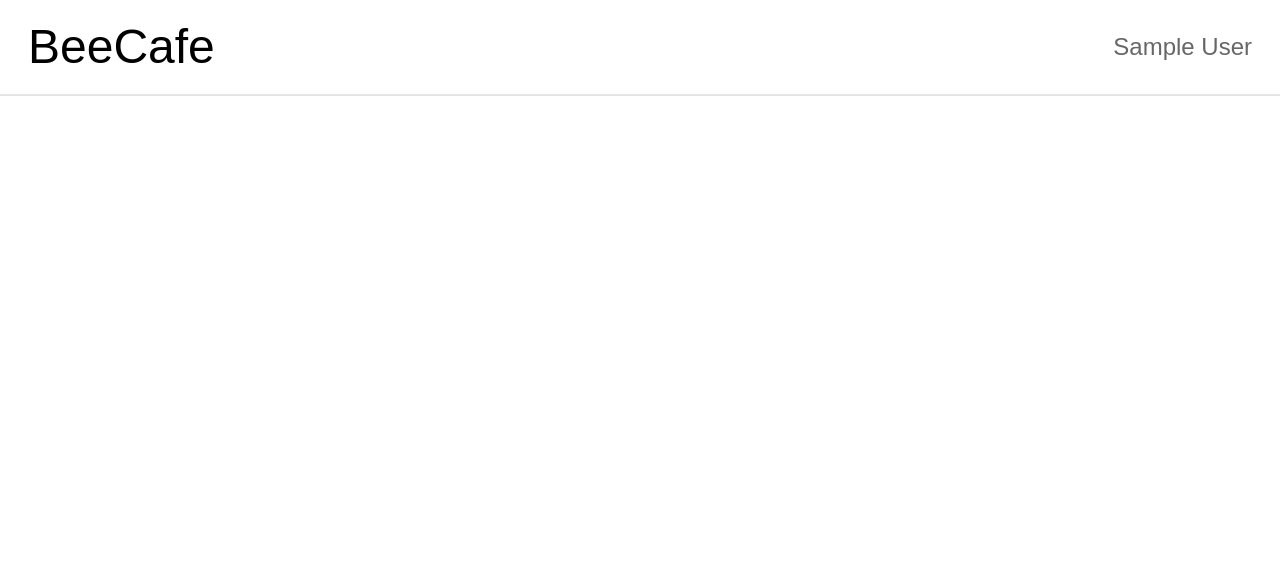
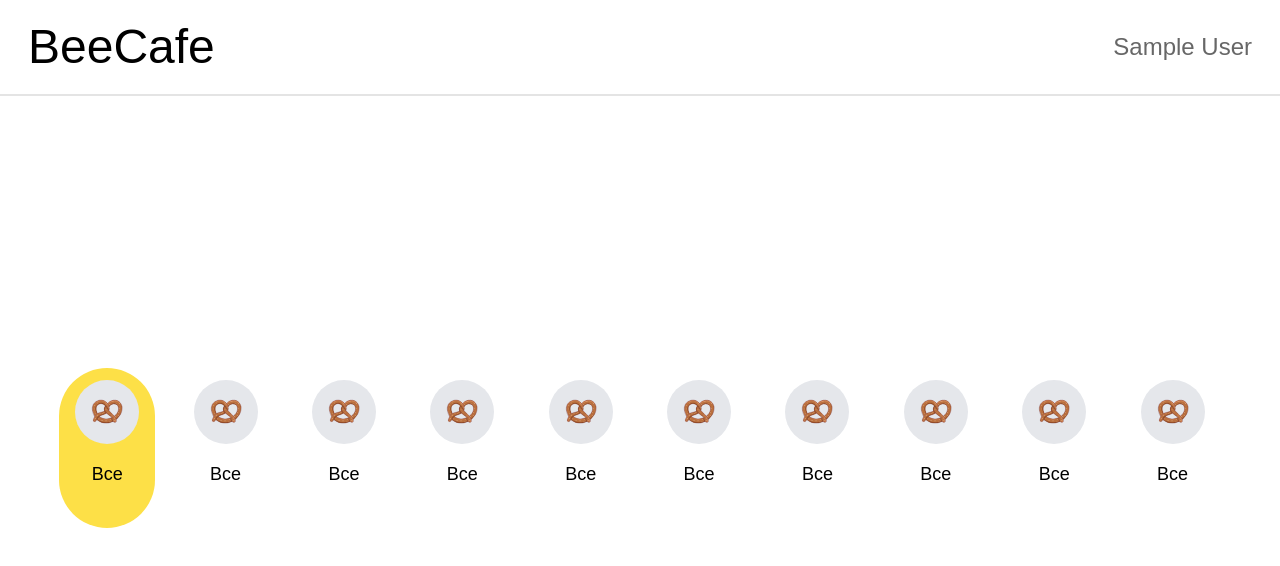
Before and after one commit to BeeCoders-Projects/restaurant-automation-client, a React (Create React App) app: page / in a window 1280 px wide. Shown: the top 566 px of the page. Built offline with nearby package versions, Linux system fonts and the light colour scheme; no server answers; sample sign-in values are in the browser's storage.

Commit message:
RAS-81 DONE: Implement category filter layout on page

```diff
--- /dev/null
+++ b/src/components/CategoryItem.js
@@ -0,0 +1,18 @@
+import React from "react";
+import CategoryAll from "../img/icons/CategoryAll.svg";
+
+export default function CategoryItem ({isActive}) {
+    const dynamicBgStyle = {
+        backgroundImage: `url(${CategoryAll})`,
+    };
+    return (
+    <div className={`w-24 h-full rounded-full flex flex-col items-center
+    hover:bg-yellow-200 cursor-pointer mx-auto
+    py-3 pb-10 justify-between  ${isActive? "bg-yellow-300": null}
+                `}>
+        <div className="bg-gray-200 w-16 h-16 rounded-full bg-cover bg-center p-4 mx-3">
+            <div className="bg-cover bg-center w-full h-full" style={dynamicBgStyle}></div>
+        </div>
+        <label className="text-lg">Все</label>
+    </div>)
+}
--- /dev/null
+++ b/src/components/CategoryItemList.js
@@ -0,0 +1,19 @@
+import React from "react";
+import CategoryItem from "./CategoryItem";
+
+export default function CategoryItemList() {
+    return (
+        <div className="h-40 w-full flex overflow-x-scroll">
+            <CategoryItem isActive={true}/>
+            <CategoryItem/>
+            <CategoryItem/>
+            <CategoryItem/>
+            <CategoryItem/>
+            <CategoryItem/>
+            <CategoryItem/>
+            <CategoryItem/>
+            <CategoryItem/>
+            <CategoryItem/>
+        </div>
+    )
+}
--- a/src/pages/MainMenuPage.js
+++ b/src/pages/MainMenuPage.js
@@ -1,11 +1,11 @@
 import DishItemList from "../components/DishItemList";
 import React from "react";
+import CategoryItemList from "../components/CategoryItemList";
 
 function MainMenuPage(){
-
     return(
         <>
-            {/*тут потом категории будем добавлять, боковое меню, хэдер 2 уровня*/}
+            <CategoryItemList/>
             <div className="h-full pt-9 grid gap-6 grid-cols-1 md:grid-cols-2 xl:grid-cols-3">
                 <DishItemList/>
             </div>
```
Also changed, not shown: src/img/icons/CategoryAll.svg (added).
